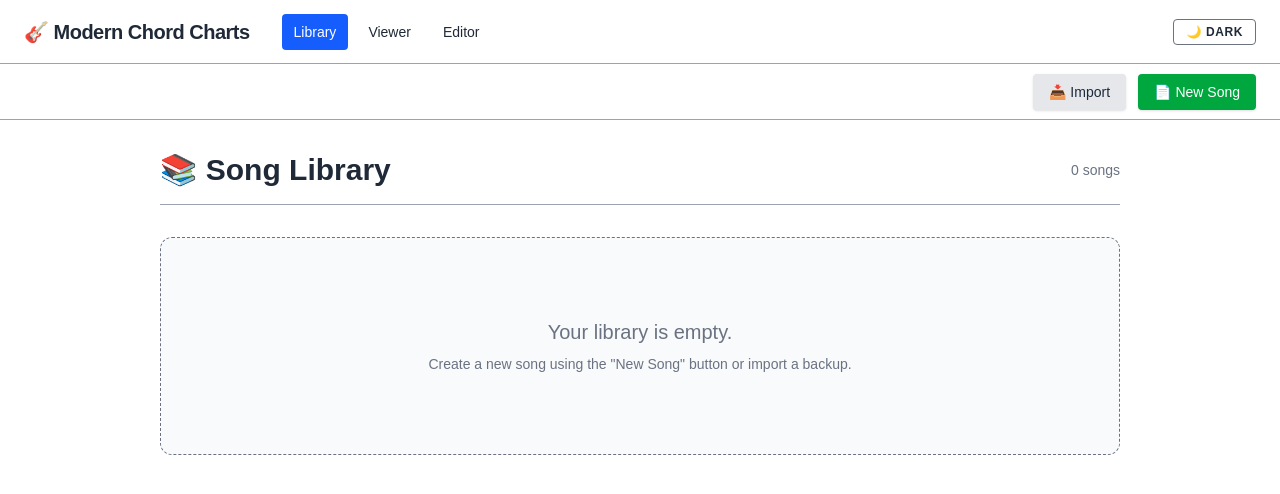
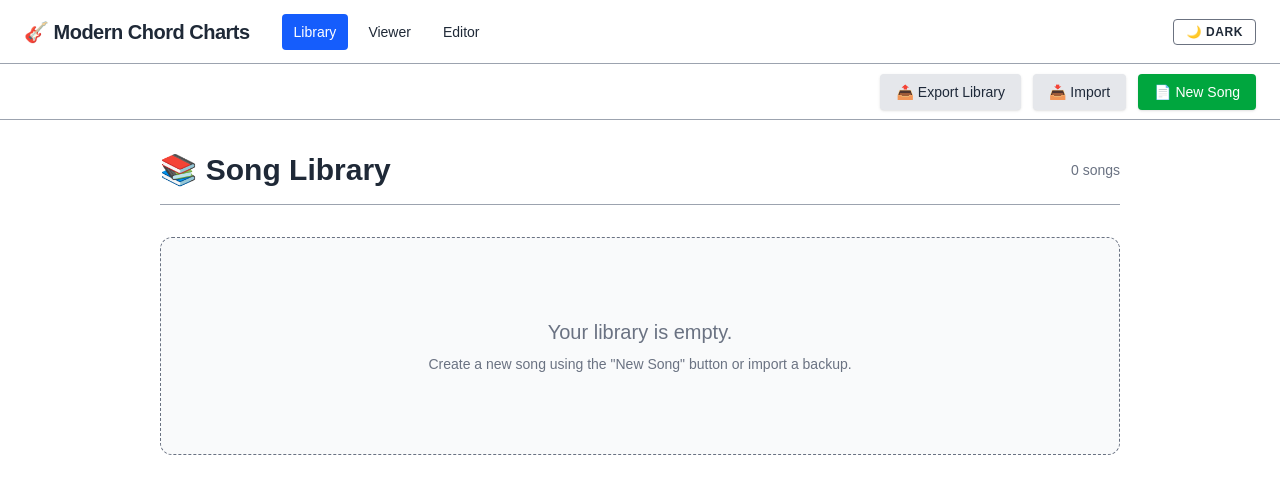
Before and after one commit to jondan1986/modern-chord-charts, a Next.js app: page / in a window 1280 px wide. Shown: the top 494 px of the page. Built offline with nearby package versions, Linux system fonts and the light colour scheme.

Commit message:
feat: Implement Library and Single Song export functionality

```diff
--- a/app/page.tsx
+++ b/app/page.tsx
@@ -70,6 +70,17 @@ export default function LibraryPage() {
                                 <button onClick={() => handleOpen(song.id)} className="px-3 py-1.5 border border-blue-600 text-blue-600 rounded hover:bg-blue-50 dark:hover:bg-blue-900/30 text-sm font-medium transition-colors">
                                     📂 Open
                                 </button>
+                                <button onClick={() => {
+                                    const blob = new Blob([song.yaml], { type: "text/plain" });
+                                    const url = URL.createObjectURL(blob);
+                                    const a = document.createElement("a");
+                                    a.href = url;
+                                    a.download = `${song.title.replace(/[^a-z0-9]/gi, '_')}.mcs`;
+                                    a.click();
+                                    URL.revokeObjectURL(url);
+                                }} className="px-3 py-1.5 border border-gray-400 text-gray-600 dark:text-gray-300 rounded hover:bg-gray-100 dark:hover:bg-gray-800 text-sm font-medium" title="Export Song">
+                                    📤
+                                </button>
                                 <button onClick={() => handleEdit(song.id)} className="px-3 py-1.5 border border-gray-400 text-gray-600 dark:text-gray-300 rounded hover:bg-gray-100 dark:hover:bg-gray-800 text-sm font-medium">
                                     ✏️ Edit
                                 </button>
--- a/src/components/layout/ActionBar.tsx
+++ b/src/components/layout/ActionBar.tsx
@@ -63,6 +63,17 @@ export default function ActionBar() {
         if (fileInputRef.current) fileInputRef.current.value = '';
     };
 
+    const handleExportLibrary = async () => {
+        const json = await songStorage.exportLibrary();
+        const blob = new Blob([json], { type: "application/json" });
+        const url = URL.createObjectURL(blob);
+        const a = document.createElement("a");
+        a.href = url;
+        a.download = `mcs_library_backup_${new Date().toISOString().split('T')[0]}.json`;
+        a.click();
+        URL.revokeObjectURL(url);
+    };
+
     // Render content based on path
     const renderContent = () => {
         if (pathname === '/viewer') {
@@ -82,6 +93,9 @@ export default function ActionBar() {
             return (
                 <>
                     <input type="file" ref={fileInputRef} className="hidden" accept=".json,.mcs,.yaml,.yml" onChange={handleImport} />
+                    <button onClick={handleExportLibrary} className="flex items-center gap-2 px-4 py-2 bg-gray-200 text-gray-800 rounded hover:bg-gray-300 transition shadow-sm font-medium text-sm dark:bg-gray-700 dark:text-gray-200 dark:hover:bg-gray-600">
+                        📤 Export Library
+                    </button>
                     <button onClick={triggerImport} className="flex items-center gap-2 px-4 py-2 bg-gray-200 text-gray-800 rounded hover:bg-gray-300 transition shadow-sm font-medium text-sm dark:bg-gray-700 dark:text-gray-200 dark:hover:bg-gray-600">
                         📥 Import
                     </button>
```
